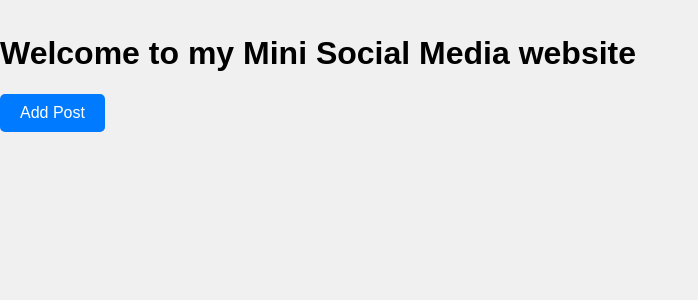
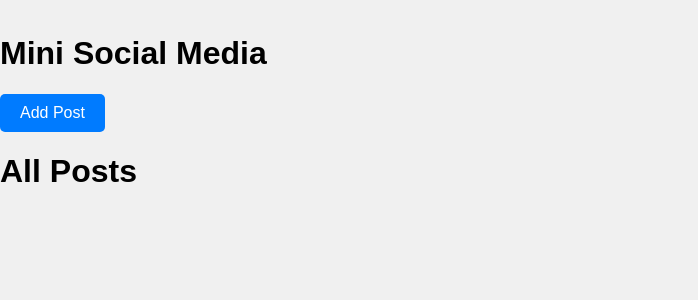
Before and after one commit to FaroukZakaria/Mini_social_media, a Flask app: page / in a window 1280 px wide. Shown: the part 46-346 px from the top of the page, without its empty margins (0-698 px from the left). Run offline with Flask 3, Linux system fonts and the light colour scheme.

Commit message:
Tried to show posts in home.

```diff
--- a/templates/index.html
+++ b/templates/index.html
@@ -18,7 +18,7 @@
     <!-- Include the navigation bar -->
     {% include 'navbar.html' %}
 
-    <h1>Welcome to my Mini Social Media website</h1>
+    <h1>Mini Social Media</h1>
     <!-- Display flashed messages -->
     {% with messages = get_flashed_messages() %}
         {% if messages %}
@@ -35,6 +35,7 @@
         {% endif %}
     {% endwith %}
 
-	<a href="/addPost" class="add-post-btn">Add Post</a>
+    <a href="/addPost" class="add-post-btn">Add Post</a>
+    {% include 'posts.html' %}
 </body>
 </html>
```
